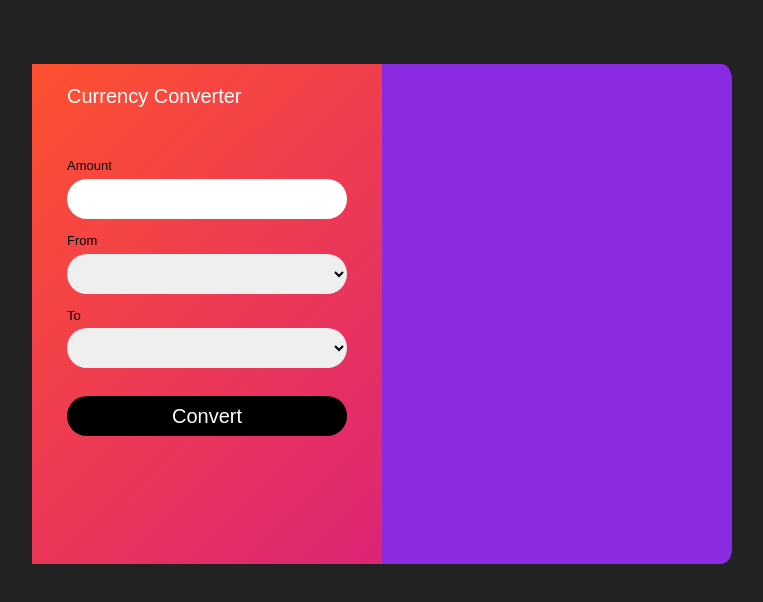
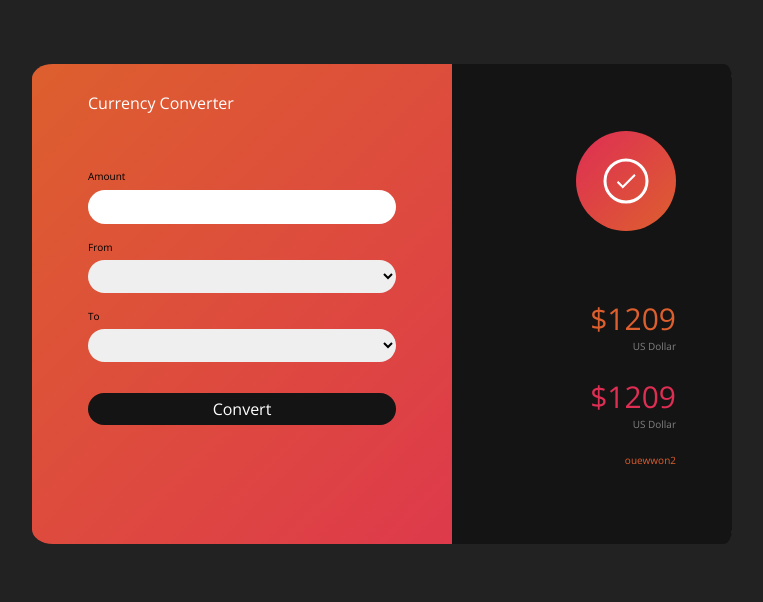
Before and after one commit to anagkazou/currency-converter, a plain HTML site: page index.html in a window 1280 px wide. Shown: the whole page, without its empty margins (258-1021 px from the left). Drawn offline with nearby package versions, Linux system fonts and the light colour scheme.

Commit message:
Finish user interface

```diff
--- a/index.html
+++ b/index.html
@@ -32,7 +32,25 @@
         <a href="#" class="convert-button">Convert</a>
       </div>
     </form>
-      <div class="right-container"></div>
+      <div class="right-container">
+        <div class="check-sign float">
+          <div class="white-circle">
+            <img src="/css/svg/checked.svg" alt="">
+          </div>
+        </div>
+
+        <div class="initial float">
+          <h1 class="initial-amount">$1209</h1>
+          <p class="initial-currency">US Dollar</p>
+        </div>
+
+        <div class="destination float">
+          <h1 class="destination-amount">$1209</h1>
+          <p class="destination-currency">US Dollar</p>
+        </div>
+
+        <p class="conversion-detail float">ouewwon2</p>
+      </div>
     </div>
   </body>
 </html>
--- a/style.css
+++ b/style.css
@@ -9,27 +9,33 @@ html {
   font-size: 20px;
   color: black;
   height: 100vh;
-  font-family: "open-sans", sans-serif;
+  font-family: "Open sans", sans-serif;
 }
 
 body {
   height: 100vh;
   padding: 5%;
 }
+
+h1 {
+  font-size: 150%;
+  font-weight: 50;
+}
 .title {
   color: white;
   margin-bottom: 18%;
+  font-size: 80%;
 }
 
 input {
   width: 100%;
-  line-height: 3em;
+  line-height: 2.6em;
   border-radius: 35px;
   border: none;
 }
 select {
   width: 100%;
-  height: 3em;
+  height: 2.5em;
   border: none;
   border-radius: 35px;
 }
@@ -43,33 +49,39 @@ select {
 }
 .right-container {
   display: inline-block;
-  background: black;
-  width: 50%;
+  background: #141414;
+  width: 40%;
   height: 100%;
   border-top-right-radius: 3%;
   border-bottom-right-radius: 3%;
-  border-left: 100px solid blueviolet;
-  border-bottom: 500px solid blueviolet;
+  padding-right: 8%;
+  color: gray;
 }
+
+.right-container p {
+  font-weight: 50;
+  font-size: 50%;
+}
+
 .left-container {
-  background: linear-gradient(135deg, #ff512f, #dd2476);
-  width: 50%;
+  width: 60%;
   height: 100%;
-  padding: 3% 5%;
+  padding: 4% 8%;
 }
 .input-container {
   margin-bottom: 5%;
 }
 
 .input-container p {
-  font-size: 65%;
+  font-size: 50%;
   margin-bottom: 2%;
 }
 
 .convert-button {
-  background: black;
+  background: #141414;
   width: 100%;
   display: block;
+  font-size: 80%;
   line-height: 2em;
   border-radius: 35px;
   text-align: center;
@@ -79,9 +91,61 @@ select {
 }
 
 .card {
-  height: 500px;
+  background: linear-gradient(135deg, #dd5f2e, #de2e54);
+  height: 480px;
   width: 700px;
   vertical-align: middle;
   border-radius: 3%;
   margin: 0 auto;
 }
+
+.check-sign {
+  position: relative;
+  width: 100px;
+  height: 100px;
+  border-radius: 50%;
+  margin: 30% auto;
+  margin-right: 0;
+  background: linear-gradient(135deg, #de2e54, #dd5f2e);
+}
+.white-circle {
+  position: absolute;
+  width: 45%;
+  height: 45%;
+  border: 3px solid white;
+  border-radius: 50%;
+  top: 50%;
+  left: 50%;
+  transform: translate(-50%, -50%);
+}
+img {
+  height: 50%;
+  width: 50%;
+  position: absolute;
+  top: 50%;
+  left: 50%;
+  transform: translate(-50%, -50%);
+}
+
+.float {
+  text-align: right;
+}
+
+.initial,
+.destination,
+.conversion-detail {
+  margin-bottom: 10%;
+  font-weight: 50;
+}
+
+.initial-amount {
+  color: #dd5f2e;
+}
+
+.destination-amount {
+  color: #de2e54;
+}
+
+.conversion-detail {
+  color: #dd5f2e;
+}
```
Also changed, not shown: css/svg/checked.svg (added).
